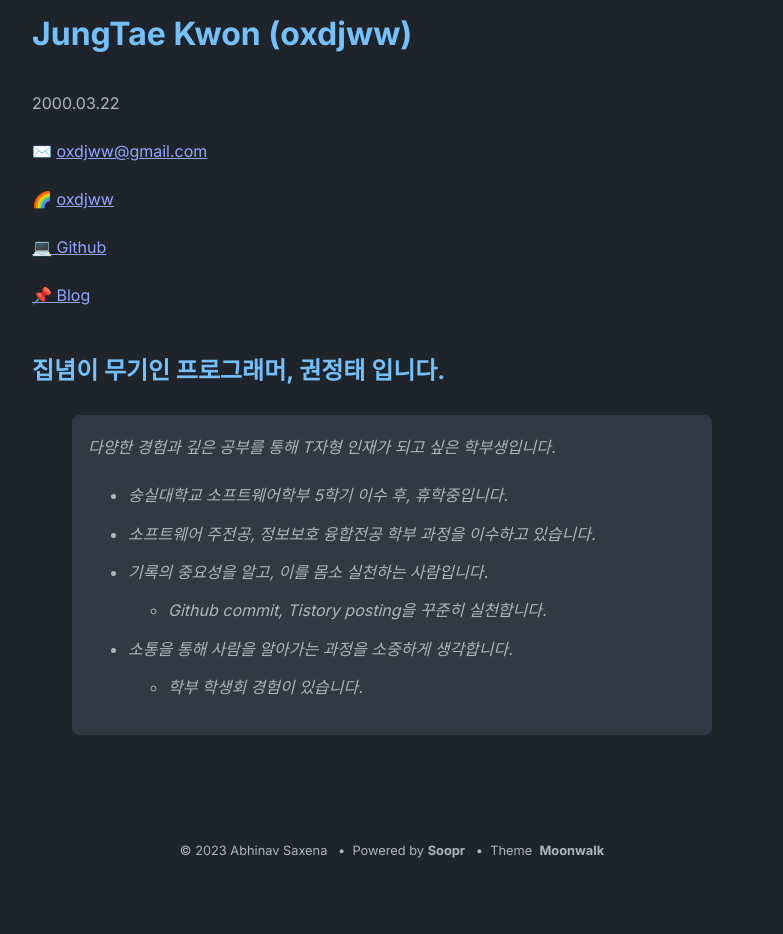
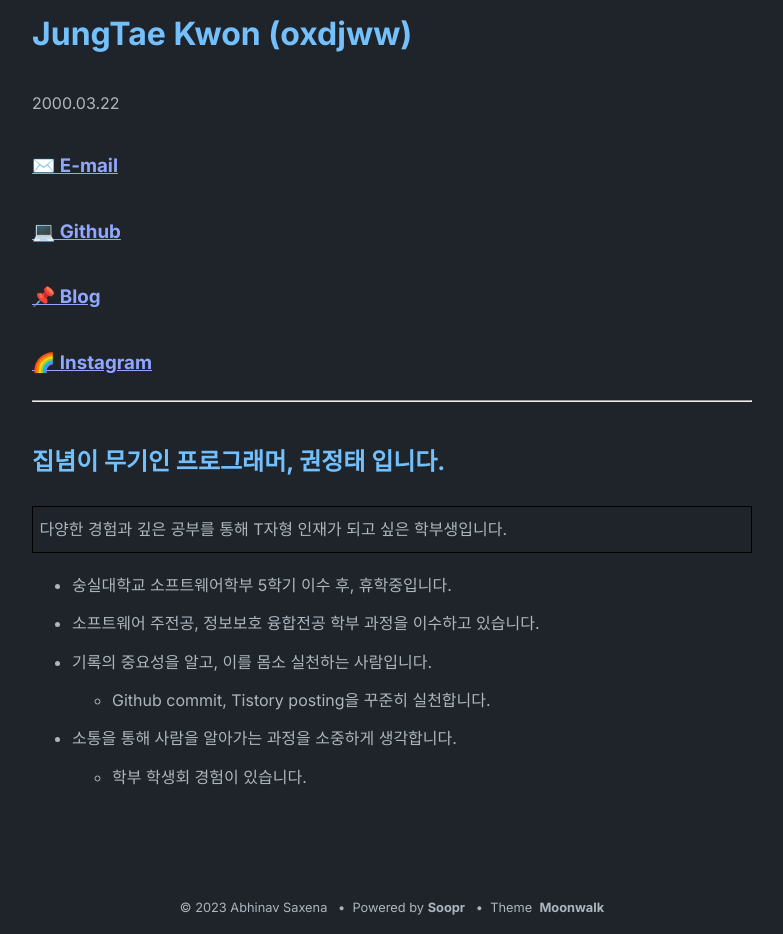
Before and after one commit to oxdjww/oxdjww.github.io, a Jekyll site: the page built from about.md, in a window 1280 px wide. Shown: the part 493-1427 px from the top of the page, without its empty margins (248-1031 px from the left). Built offline with Jekyll 4.4.1, drawn with Linux system fonts in a browser that asks for light colours; before the commit the page ends 1369 px from its top, so only the background shows below that.

Commit message:
[*] Update about.md

```diff
--- a/about.md
+++ b/about.md
@@ -9,18 +9,20 @@ title: About
 
 2000.03.22
 
-✉️ [oxdjww@gmail.com](mailto:marketing@wantedlab.com)
+### [✉️ E-mail](oxdjww@gmail.com)
 
-🌈 [oxdjww](https://www.instagram.com/oxdjww/)
+### [💻 Github](https://github.com/oxdjww)
 
-[💻 Github](https://github.com/oxdjww)
+### [📌 Blog](https://blog.oxdjww.site)
 
-[📌 Blog](https://blog.oxdjww.site)
+### [🌈 Instagram](https://www.instagram.com/oxdjww/)
+
+---
 
 ## 집념이 무기인 프로그래머, 권정태 입니다.
 
-> 다양한 경험과 깊은 공부를 통해 T자형 인재가 되고 싶은 학부생입니다.
->
+| 다양한 경험과 깊은 공부를 통해 T자형 인재가 되고 싶은 학부생입니다.
+
 - 숭실대학교 소프트웨어학부 5학기 이수 후, 휴학중입니다.
 - 소프트웨어 주전공, 정보보호 융합전공 학부 과정을 이수하고 있습니다.
 - 기록의 중요성을 알고, 이를 몸소 실천하는 사람입니다.
```
